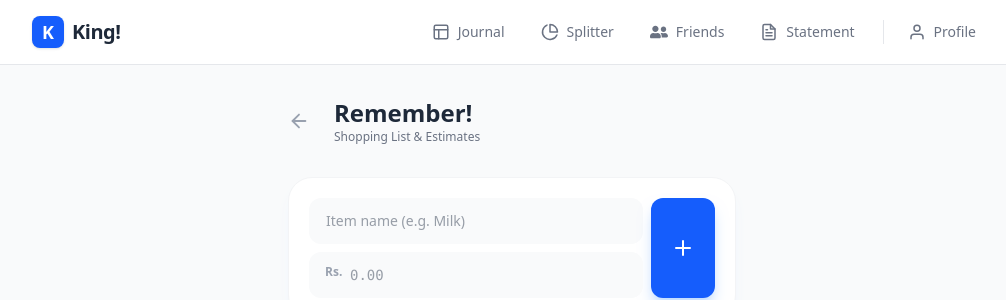
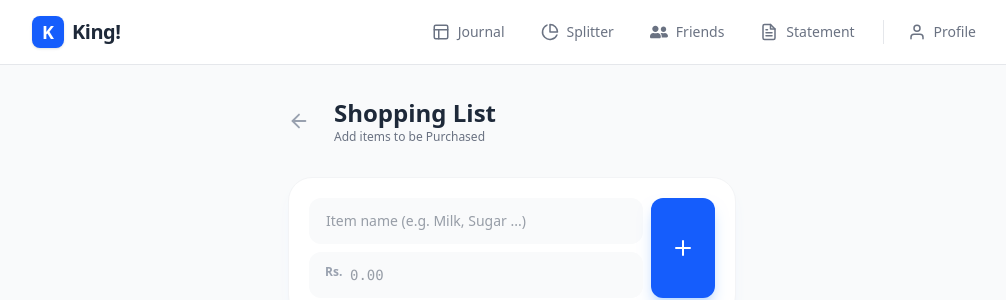
Before and after one commit to nycwy/project-solo, a React (Vite) app: page /purchase-list in a window 1280 px wide. Shown: the top 300 px of the page, without its empty margins (128-1134 px from the left). Built offline with nearby package versions, Linux system fonts and the light colour scheme; no server answers; the database is empty; sample sign-in values are in the browser's storage.

Commit message:
text color correctiom

```diff
--- a/src/features/auth/Login.jsx
+++ b/src/features/auth/Login.jsx
@@ -105,7 +105,7 @@ const Login = () => {
                         </span>
                     </div>
 
-                    <div className="max-w-sm mx-auto w-full">
+                    <div className="max-w-sm mx-auto w-full text-gray-900">
                         {!isResetMode ? (
                             <>
                                 <div className="mb-8">
--- a/src/features/auth/Register.jsx
+++ b/src/features/auth/Register.jsx
@@ -108,7 +108,7 @@ const Register = () => {
                 </div>
 
                 {/* 2. FORM SECTION (Mobile + Desktop) */}
-                <div className="w-full md:w-1/2 p-6 sm:p-10 md:p-12 flex flex-col justify-center bg-white">
+                <div className="w-full md:w-1/2 p-6 sm:p-10 md:p-12 flex flex-col justify-center bg-white text-gray-900">
                     {/* Mobile Branding (Visible only on small screens) */}
                     <div className="md:hidden flex items-center gap-2 mb-8">
                         <div className="w-8 h-8 bg-blue-600 text-white rounded-lg flex items-center justify-center font-bold text-lg">
--- a/src/features/journal/Remember.jsx
+++ b/src/features/journal/Remember.jsx
@@ -133,8 +133,8 @@ const Remember = () => {
                         <FiArrowLeft size={22} />
                     </button>
                     <div>
-                        <h1 className="text-2xl font-bold text-gray-800">Remember!</h1>
-                        <p className="text-xs text-gray-500">Shopping List & Estimates</p>
+                        <h1 className="text-2xl font-bold text-gray-800">Shopping List</h1>
+                        <p className="text-xs text-gray-500">Add items to be Purchased</p>
                     </div>
                 </div>
 
@@ -143,7 +143,7 @@ const Remember = () => {
                         <div className="flex-1 space-y-2">
                             <input
                                 type="text"
-                                placeholder="Item name (e.g. Milk)"
+                                placeholder="Item name (e.g. Milk, Sugar ...)"
                                 value={itemName}
                                 onChange={(e) => setItemName(e.target.value)}
                                 className="w-full bg-gray-50 px-4 py-3 rounded-xl text-sm font-medium outline-none focus:ring-2 focus:ring-blue-100 border border-transparent focus:border-blue-200 transition-all text-gray-700"
@@ -220,7 +220,7 @@ const Remember = () => {
                                         </button>
                                         <button
                                             onClick={() => handleDelete(item.id)}
-                                            className="w-9 h-9 rounded-lg bg-gray-50 text-gray-400 hover:text-red-500 hover:bg-red-50 transition-colors"
+                                            className="w-9 h-9 rounded-lg bg-gray-50 text-gray-400 flex items-center justify-center hover:text-red-500 hover:bg-red-50 transition-colors"
                                         >
                                             <FiTrash2 size={16} />
                                         </button>
```
